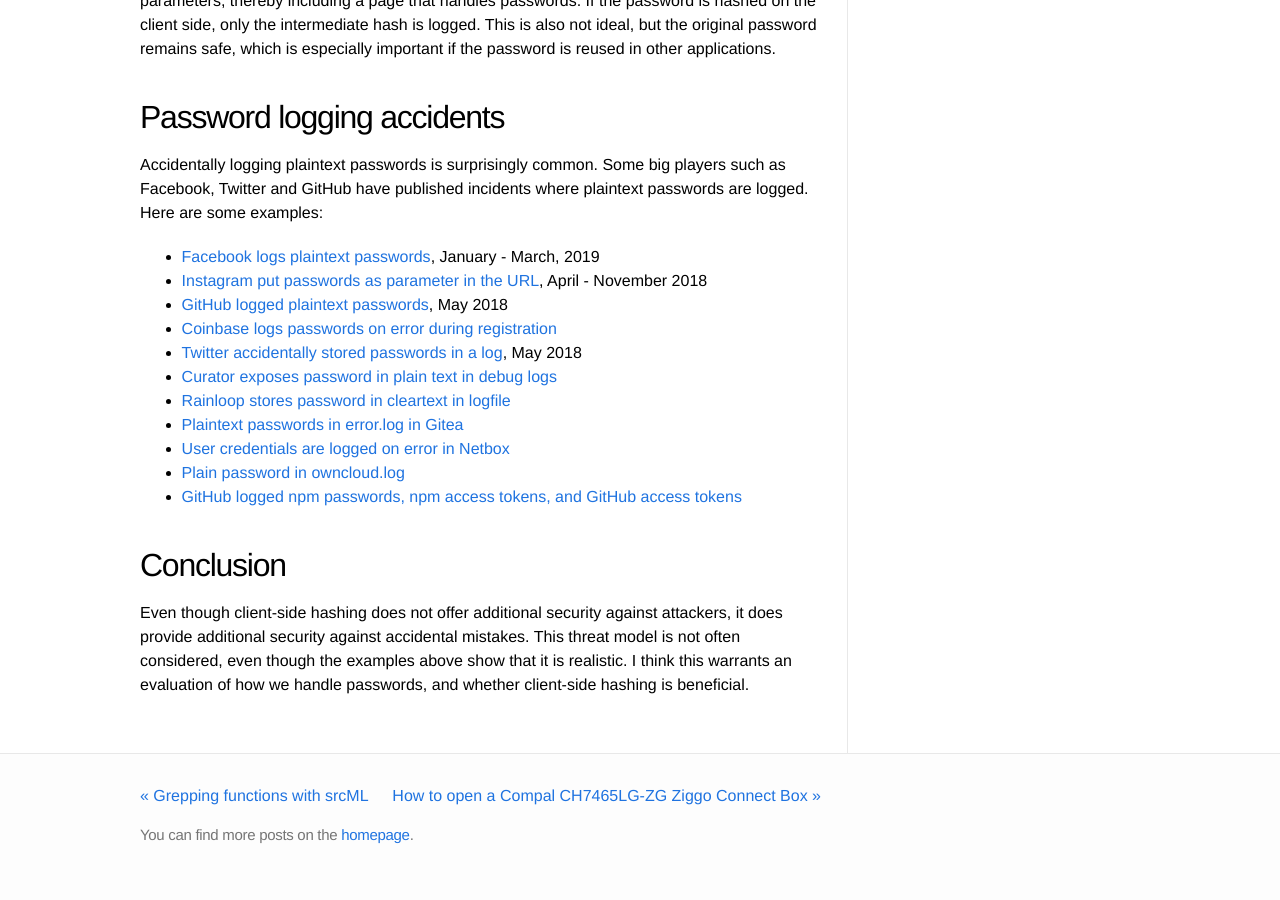
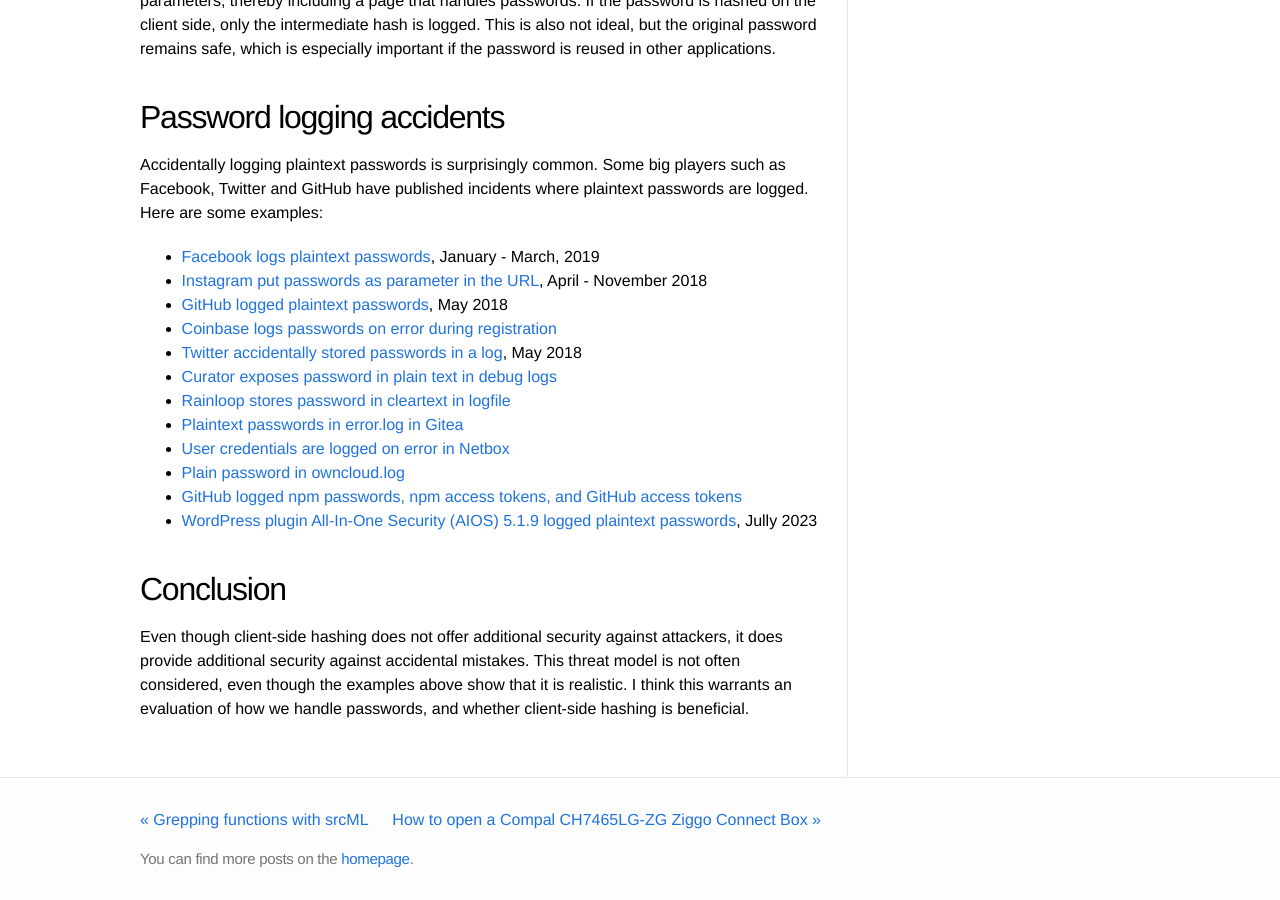
Before and after one commit to Sjord/Sjord.github.io, a Jekyll site: the page built from _posts/2019-10-20-the-case-for-client-side-hashing-logging-passwords-by-mistake.md, in a window 1280 px wide and 900 px high, scrolled down 1455 px. Built offline with Jekyll 4.4.1, drawn with Linux system fonts in a browser that asks for light colours; before the commit the page ends 2331 px from its top, so only the background shows below that.

Commit message:
Add instance of password logging

```diff
--- a/_posts/2019-10-20-the-case-for-client-side-hashing-logging-passwords-by-mistake.md
+++ b/_posts/2019-10-20-the-case-for-client-side-hashing-logging-passwords-by-mistake.md
@@ -44,6 +44,7 @@
 * [User credentials are logged on error in Netbox](https://github.com/netbox-community/netbox/issues/2880)
 * [Plain password in owncloud.log](https://github.com/owncloud/core/issues/25895)
 * [GitHub logged npm passwords, npm access tokens, and GitHub access tokens](https://github.blog/2022-05-26-npm-security-update-oauth-tokens/)
+* [WordPress plugin All-In-One Security (AIOS) 5.1.9 logged plaintext passwords](https://aiosplugin.com/all-in-one-security-aios-wordpress-security-plugin-release-5-2-0/), Jully 2023
 
 ## Conclusion
 
```
